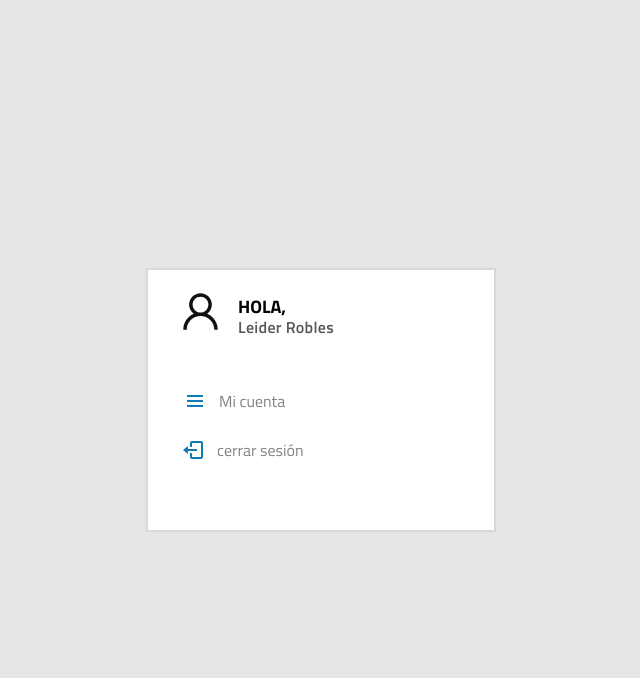
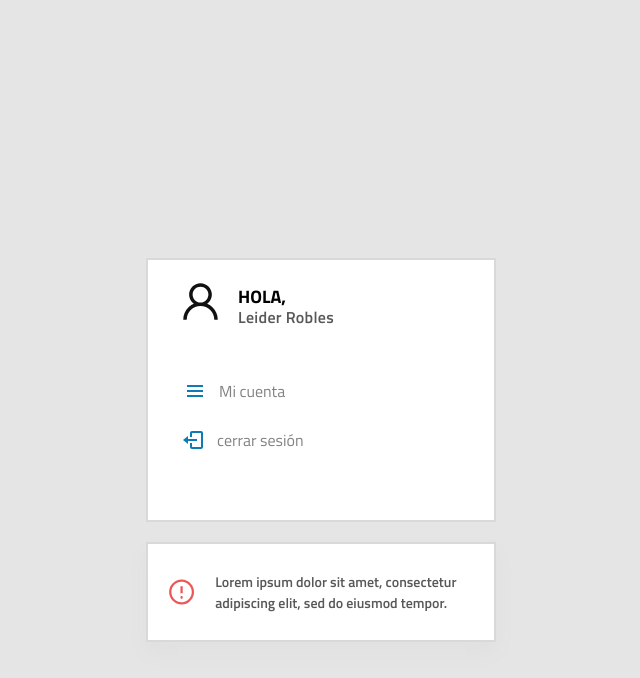
Before and after one commit to Chris97e/logged-card-Mediatekis, a plain HTML site: page index.html in a window 1280 px wide. Both pictures are taken after a click on the link "Mi cuenta". Shown: the whole page, without its empty margins (319-959 px from the left). Drawn offline with Linux system fonts and the light colour scheme.

Commit message:
Alert card with transitions added

```diff
--- a/index.html
+++ b/index.html
@@ -33,12 +33,9 @@
                 <h3 class="container-logged__tittle__name-welcome">Hola,</h3>
                 <h3 class="container-logged__tittle__name-text">Leider Robles</h3>
             </section>
-
         </section>
 
         <section class="container-logged__links">
-
-
             <section class="container-logged__links-wrap">
                 <svg width="24" height="24" viewBox="0 0 24 24" fill="none" xmlns="http://www.w3.org/2000/svg">
                     <path d="M4 6H20V8H4V6ZM4 11H20V13H4V11ZM4 16H20V18H4V16Z" fill="#0E7CB3" />
@@ -50,21 +47,25 @@
             </section>
 
             <section class="container-logged__links-wrap">
-                <svg width="24" height="24" viewBox="0 0 24 24" style="margin-left: -2px;" fill="none" xmlns="http://www.w3.org/2000/svg">
+                <svg width="24" height="24" viewBox="0 0 24 24" style="margin-left: -2px;" fill="none"
+                    xmlns="http://www.w3.org/2000/svg">
                     <path d="M16 13V11H7V8L2 12L7 16V13H16Z" fill="#0E7CB3" />
                     <path
                         d="M20 3H11C9.897 3 9 3.897 9 5V9H11V5H20V19H11V15H9V19C9 20.103 9.897 21 11 21H20C21.103 21 22 20.103 22 19V5C22 3.897 21.103 3 20 3Z"
                         fill="#0E7CB3" />
                 </svg>
                 <a href="#" class="link"> cerrar sesión</a>
-
             </section>
-
-
         </section>
 
     </main>
 
+    <section class="notification-container">
+
+    </section>
+
+    <!--Javascript-->
+    <script src="/js/index.js"></script>
 </body>
 
 </html>
--- /dev/null
+++ b/js/index.js
@@ -0,0 +1,25 @@
+window.onload = () => {
+  let activeClass = " alert-message--active";
+  let buttonTrigger = document.querySelector(".link");
+  let alertContiner = document.querySelector(".notification-container");
+
+  buttonTrigger.addEventListener("click", (e) => {
+    alertContiner.removeChild(alertContiner.lastChild);
+    setNotification();
+    addAnimation(alertContiner);
+  });
+
+
+
+  const setNotification = () => {
+    alertContiner.insertAdjacentHTML(
+      "beforeend",
+      '<main class="alert-message"><svg class="alert-message__svg" viewBox="0 0 30 30" fill="none" xmlns="http://www.w3.org/2000/svg"><path fill-rule="evenodd" clip-rule="evenodd"   d="M15 3.75C8.7868 3.75 3.75 8.7868 3.75 15C3.75 21.2132 8.7868 26.25 15 26.25C21.2132 26.25 26.25 21.2132 26.25 15C26.25 8.7868 21.2132 3.75 15 3.75ZM1.25 15C1.25 7.40608 7.40608 1.25 15 1.25C22.5939 1.25 28.75 7.40608 28.75 15C28.75 22.5939 22.5939 28.75 15 28.75C7.40608 28.75 1.25 22.5939 1.25 15Z"  fill="#EB5757" /> <path fill-rule="evenodd" clip-rule="evenodd" d="M16.25 8.75V16.25H13.75V8.75H16.25ZM15 19.375C15.6904 19.375 16.25 19.9346 16.25 20.625V21.25C16.25 21.9404 15.6904 22.5 15 22.5C14.3096 22.5 13.75 21.9404 13.75 21.25V20.625C13.75 19.9346 14.3096 19.375 15 19.375Z" fill="#EB5757" /></svg><p class="alert-message__description">Lorem ipsum dolor sit amet, consectetur adipiscing elit, sed do eiusmod tempor.</p></main>'
+    );
+  };
+
+  const addAnimation = (element) => {
+    setTimeout(function(){element.lastChild.classList.add('alert-message--active')}, 100);
+
+  };
+};
--- a/style/style.css
+++ b/style/style.css
@@ -79,6 +79,48 @@ body {
 .link:hover{
 letter-spacing: 0.5px;
 color: #075F8A;
+}
+
+.notification-container{
+
+  margin-top: 20px;
+  overflow: hidden;
+}
+
+.alert-message{
+  margin-bottom: 20px;
+  border: 2px solid rgba(128, 129, 132, 0.3);
+  background-color: white;
+  max-width: 350px;
+  width: 100%;
+  height: 100px;
+  display: flex;
+  align-items: center;
+  padding: 20px;
+  box-shadow: 0px 10px 20px rgba(128, 129, 132, 0.05);
+  position: absolute;
+  transform: translateX(100%);
+  opacity: 0;
+  transition: all 1s cubic-bezier(0.455, 0.03, 0.515, 0.955);
+}
+
+.alert-message--active{
+  opacity: 1 ;
+  transform: translateX(-50%) ;
+
+}
 
 
+.alert-message__description{
+
+  color: rgba(17, 17, 17, 0.7);
+  font-weight: 600;
+  font-size: 14px;
+  margin-left: 20px;
 }
+
+.alert-message__svg{
+  width: 50px;
+  height: 50px;
+  line-height: 21.29px;
+}
```
